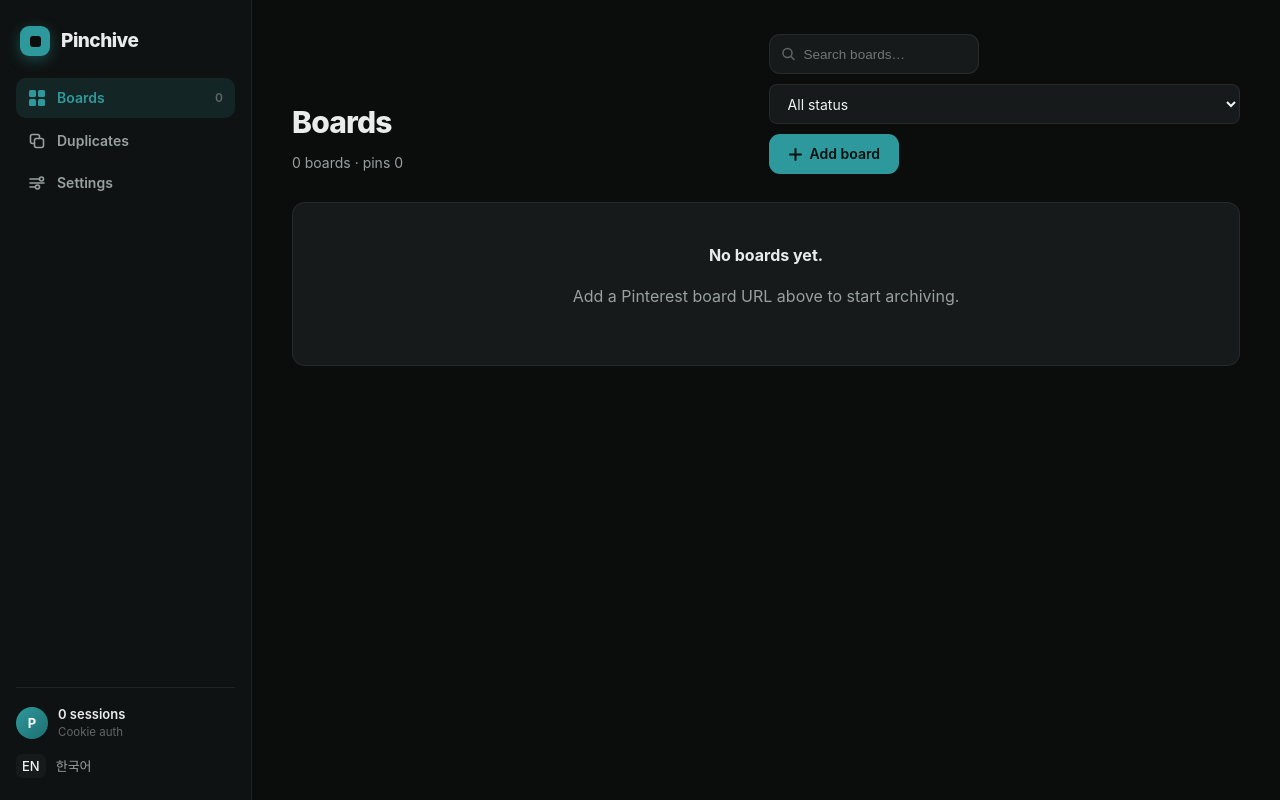
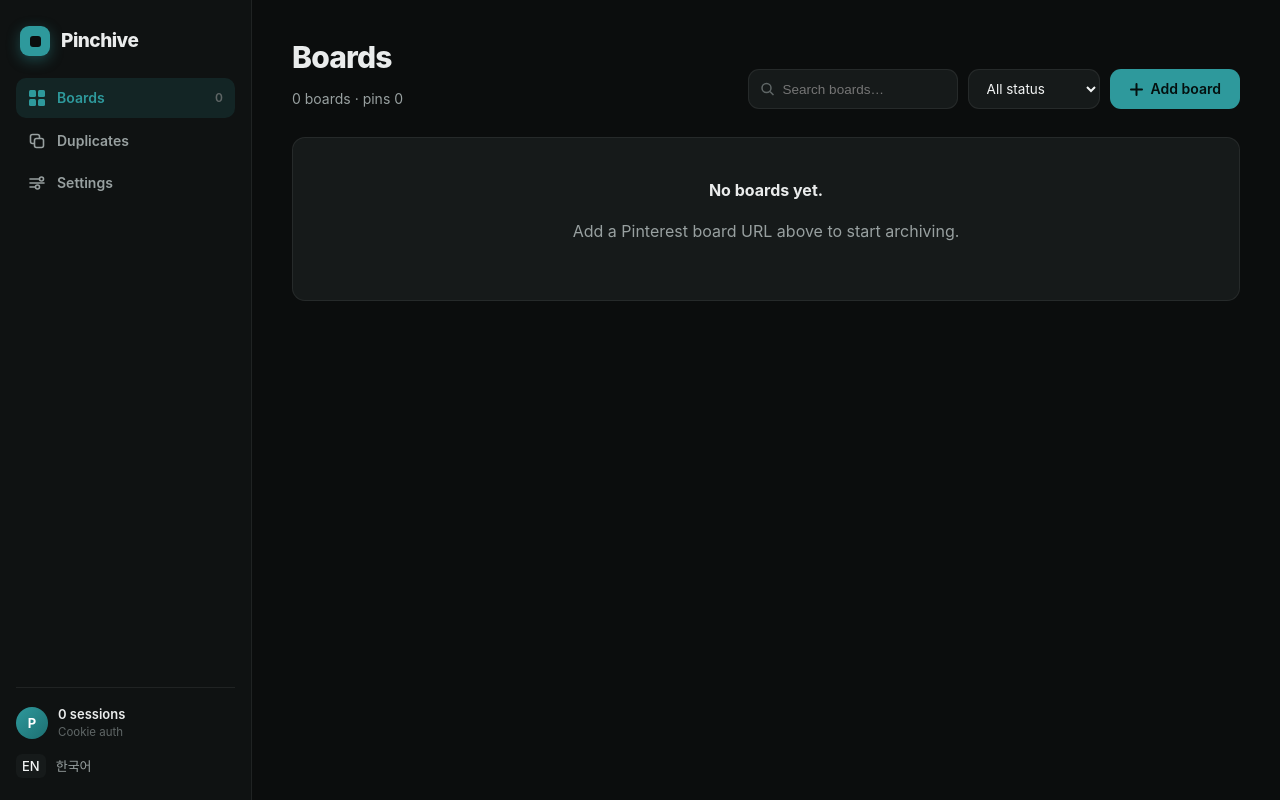
Before and after one commit to aroxu/pinchive, a FastAPI app: page / in a window 1280 px wide. Run offline with FastAPI, Linux system fonts and the light colour scheme; data that the repository does not hold is empty; some libraries are stand-ins or nearby versions; some web fonts are replaced.

Commit message:
fix(ui): header filters stayed full-width and wrapped
The status/tag <select> matched `select.input { width:100% }` (specificity
0,1,1), which beat the `.sel { width:auto }` rule (0,1,0), so each select spanned
the whole header and forced the search/add controls to wrap into a broken stack.
Scope the width reset to `.head-tools .sel` / `.toolbar .sel` (0,2,0) so they stay
compact and the header tools sit in one clean row.

Co-Authored-By: Claude Opus 4.8 <noreply@anthropic.com>

```diff
--- a/static/css/app.css
+++ b/static/css/app.css
@@ -679,7 +679,7 @@ img.zoomable, video.zoomable { cursor: zoom-in; }
 .search svg { position: absolute; left: 12px; top: 50%; transform: translateY(-50%); width: 15px; height: 15px; color: var(--tx3); }
 .search input { width: 210px; height: 40px; padding: 0 12px 0 34px; background: var(--card); border: 1px solid var(--line); border-radius: 11px; color: var(--tx); font-size: 13.5px; outline: none; }
 .search input:focus { border-color: var(--ac); }
-.sel { height: 40px; width: auto; border-radius: 11px; font-size: 13.5px; }
+.head-tools .sel { width: auto; min-width: 132px; height: 40px; border-radius: 11px; font-size: 13.5px; flex: none; }
 .btn-add { display: inline-flex; align-items: center; gap: 7px; height: 40px; padding: 0 18px; border-radius: 11px; cursor: pointer; }
 .empty-card { background: var(--card); border: 1px solid var(--line); border-radius: var(--rad); padding: 40px; text-align: center; }
 .empty-title { font-size: 16px; font-weight: 700; color: var(--tx); margin: 0 0 6px; }
@@ -755,7 +755,7 @@ img.zoomable, video.zoomable { cursor: zoom-in; }
 
 .toolbar { display: flex; align-items: center; gap: 10px; flex-wrap: wrap; padding-bottom: 18px; margin-bottom: 20px; border-bottom: 1px solid var(--line); }
 .toolbar .search input { width: 170px; height: 36px; border-radius: 9px; }
-.toolbar .sel { height: 36px; border-radius: 9px; font-size: 13px; }
+.toolbar .sel { width: auto; min-width: 118px; height: 36px; border-radius: 9px; font-size: 13px; flex: none; }
 .seg { display: flex; background: var(--card); border: 1px solid var(--line); border-radius: 9px; padding: 3px; gap: 2px; }
 .seg-b { min-width: 30px; height: 26px; display: inline-flex; align-items: center; justify-content: center; border-radius: 6px; font-size: 12px; font-weight: 700; color: var(--tx2); text-decoration: none; }
 .seg-b.on { background: var(--ac); color: var(--on-primary); }
```
